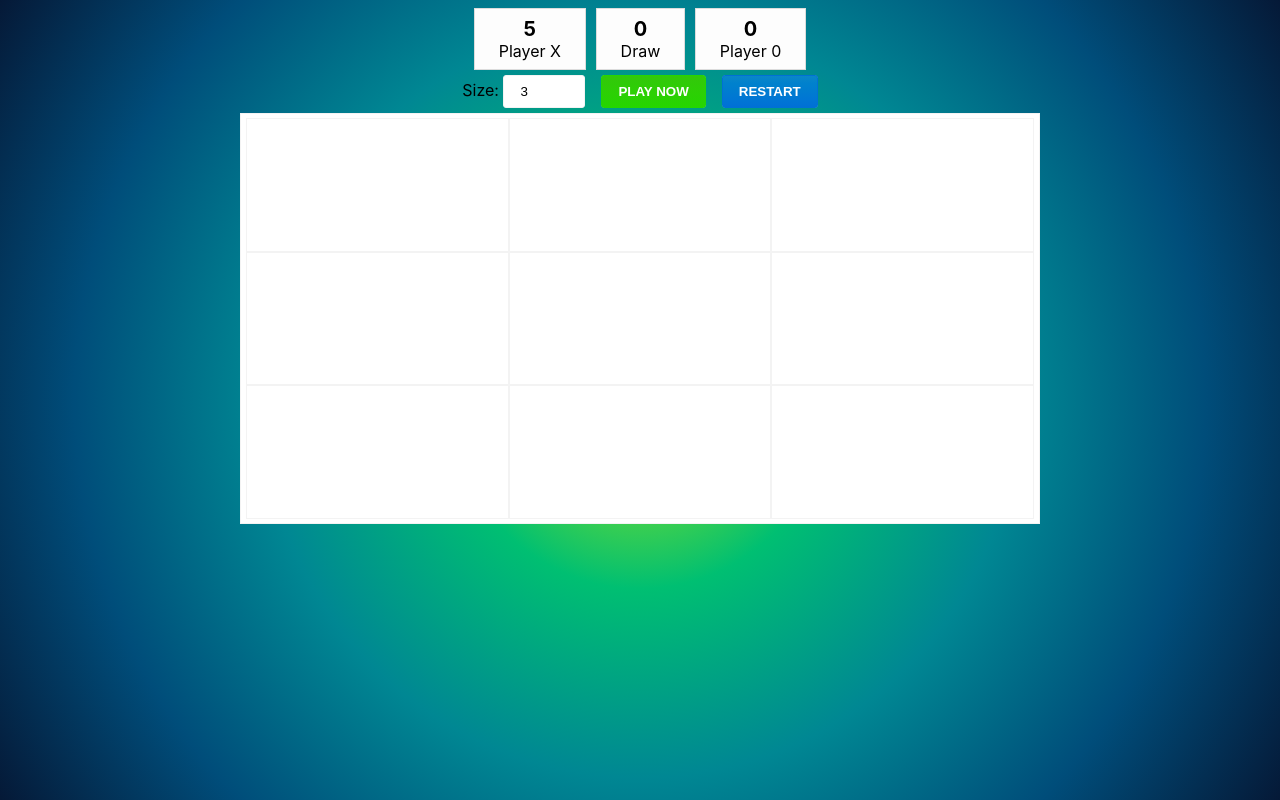
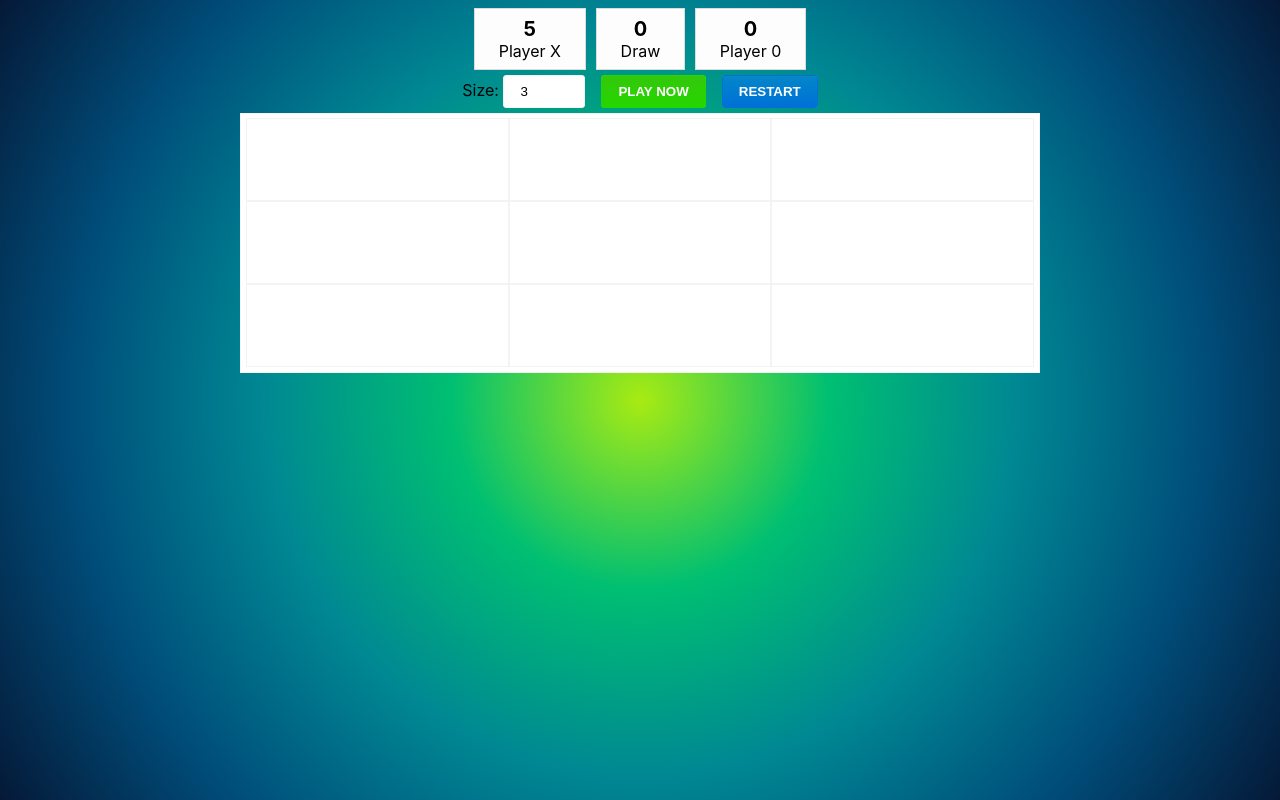
Before and after one commit to masmerino13/tic-tac-toe, a React (Create React App) app: page / in a window 1280 px wide. Built offline with nearby package versions, Linux system fonts and the light colour scheme.

Commit message:
Fix squares ordering

```diff
--- a/src/components/Squares/index.jsx
+++ b/src/components/Squares/index.jsx
@@ -3,9 +3,9 @@ import { chain } from 'lodash';
 
 import { SquaresWrapper, SquareWrapper } from './squares.styled';
 
-const Square = ({ i }) => {
+const Square = ({ flexBasis }) => {
   return (
-    <SquareWrapper></SquareWrapper>
+    <SquareWrapper flexBasis={flexBasis}></SquareWrapper>
   );
 }
 
@@ -23,7 +23,7 @@ const Squares = ({ columns, squares, onClicked }) => {
           <div key={key} className="squares-row">
             {
               value.map((value, k) => (
-                <Square key={value} index={value} />
+                <Square key={value} index={value} flexBasis={flexBasis} />
               ))
             }
           </div>
--- a/src/components/Squares/squares.styled.js
+++ b/src/components/Squares/squares.styled.js
@@ -6,12 +6,12 @@ const SquaresWrapper = styled.div`
   background: #ffffff;
   border: 1px solid #f3f3f3;
   padding: 0.3rem;
+  flex-direction: column;
 
   .squares-row {
     display: flex;
-    flex-direction: column;
+    flex-direction: row;
     justify-content : space-between;
-    flex-basis: ${ props => props.flexBasis }%;
   }
 `;
 
@@ -19,9 +19,9 @@ const SquareWrapper = styled.span`
   padding: 2px;
   border: 1px solid #f3f3f3;
   font-size: 3rem;
-  padding-bottom: 25%;
-  padding-top: 25%;
+  padding-bottom: 10%;
   text-align: center;
+  flex-basis: ${ props => props.flexBasis }%;
 `;
 
 export {
```
